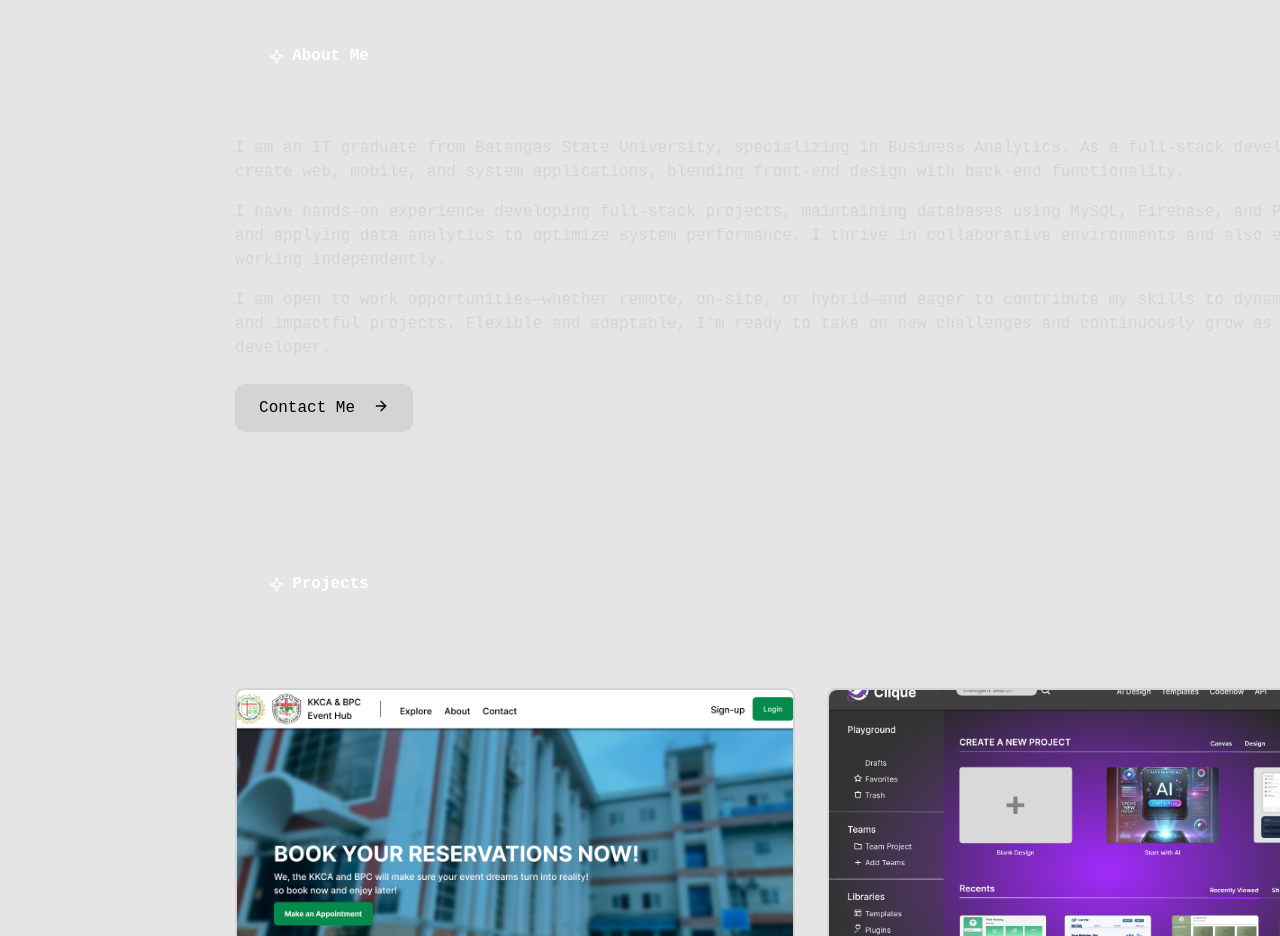
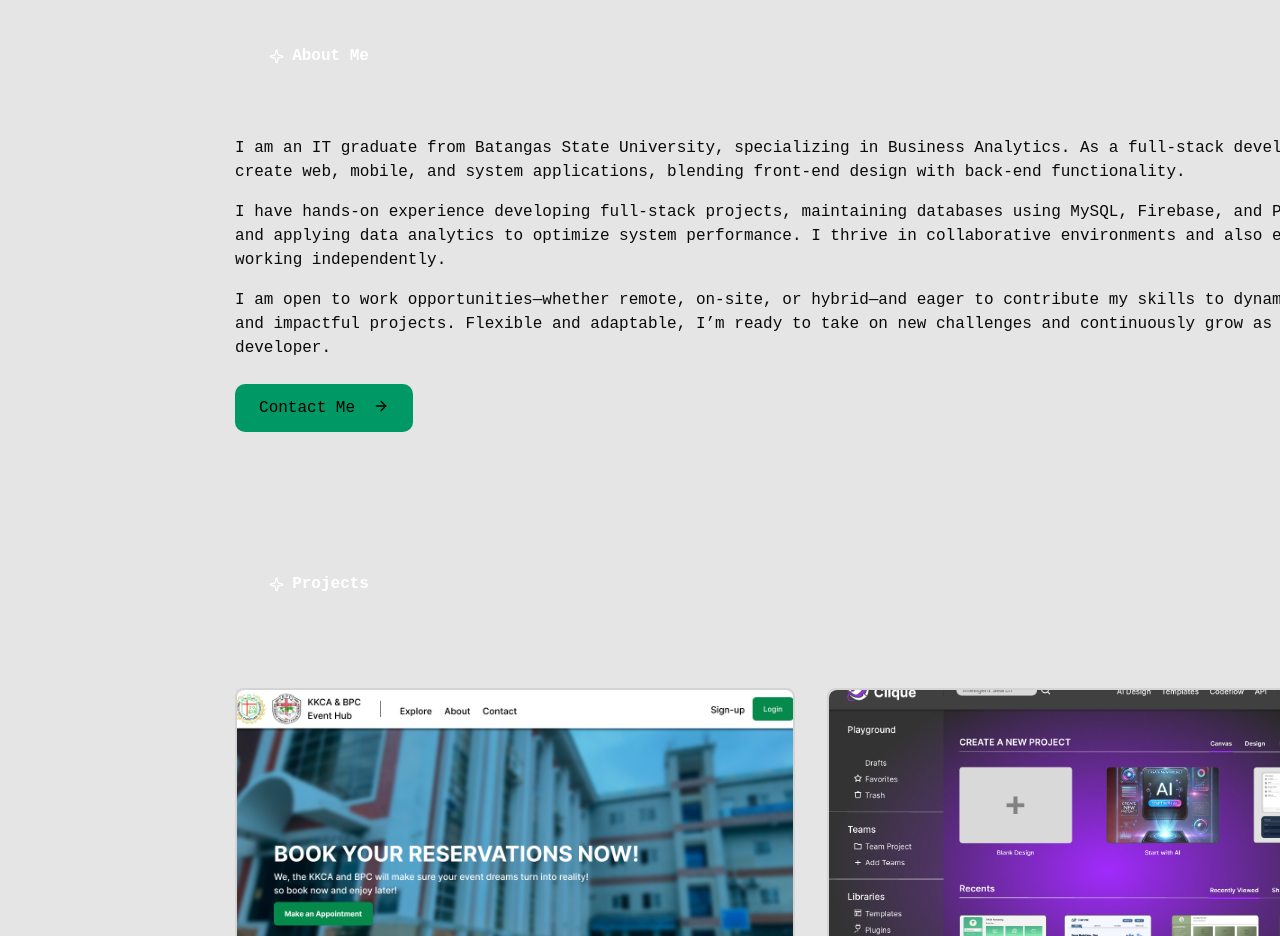
Before and after one commit to ixiac/Portfolio, a React (Vite) app: page / in a window 1280 px wide. Shown: the part 960-1896 px from the top of the page. Built offline with nearby package versions, Linux system fonts and the light colour scheme; a web font is replaced by a local one.

Commit message:
Revised about section

```diff
--- a/src/components/About.tsx
+++ b/src/components/About.tsx
@@ -15,34 +15,42 @@ export const About = () => {
     >
       <SectionHeader title="About Me" subtitle="My background and skills" />
 
-      <motion.p variants={fadeUp} className="mt-4 text-neutral-300">
+      <motion.p variants={fadeUp} className="mt-4 dark:text-neutral-300">
         I am an IT graduate from Batangas State University, specializing in
         Business Analytics. As a full-stack developer, I create web, mobile, and
         system applications, blending front-end design with back-end
         functionality.
       </motion.p>
 
-      <motion.p variants={fadeUp} className="mt-4 text-neutral-300">
+      <motion.p variants={fadeUp} className="mt-4 dark:text-neutral-300">
         I have hands-on experience developing full-stack projects, maintaining
         databases using MySQL, Firebase, and PostgreSQL, and applying data
         analytics to optimize system performance. I thrive in collaborative
         environments and also enjoy working independently.
       </motion.p>
 
-      <motion.p variants={fadeUp} className="mt-4 text-neutral-300">
+      <motion.p variants={fadeUp} className="mt-4 dark:text-neutral-300">
         I am open to work opportunities—whether remote, on-site, or hybrid—and
         eager to contribute my skills to dynamic teams and impactful projects.
         Flexible and adaptable, I’m ready to take on new challenges and
         continuously grow as a developer.
       </motion.p>
 
-            <motion.section variants={fadeUp} className="mt-6 max-w-2xl">
+      <motion.section variants={fadeUp} className="mt-6 max-w-2xl">
         <motion.button
           whileTap={{ scale: 0.95 }}
           whileHover={{ scale: 1.05 }}
-          className="bg-neutral-300 text-black px-6 py-3 rounded-lg font-medium hover:bg-emerald-600 hover:border-2 hover:text-neutral-200 transition-colors"
+          onClick={() => {
+            const contactSection = document.getElementById("contact");
+            if (contactSection) {
+              contactSection.scrollIntoView({ behavior: "smooth" });
+            }
+          }}
+          className="bg-emerald-600 hover:bg-neutral-200 hover:border-emerald-600 dark:bg-neutral-300 text-black px-6 py-3 rounded-lg font-medium dark:hover:bg-emerald-600 hover:border-2 dark:hover:text-neutral-200 transition-colors"
         >
-          <span>Contact Me <ArrowRight className="inline ml-2 mb-1" size={16} /></span>
+          <span>
+            Contact Me <ArrowRight className="inline ml-2 mb-1" size={16} />
+          </span>
         </motion.button>
       </motion.section>
     </motion.section>
```
